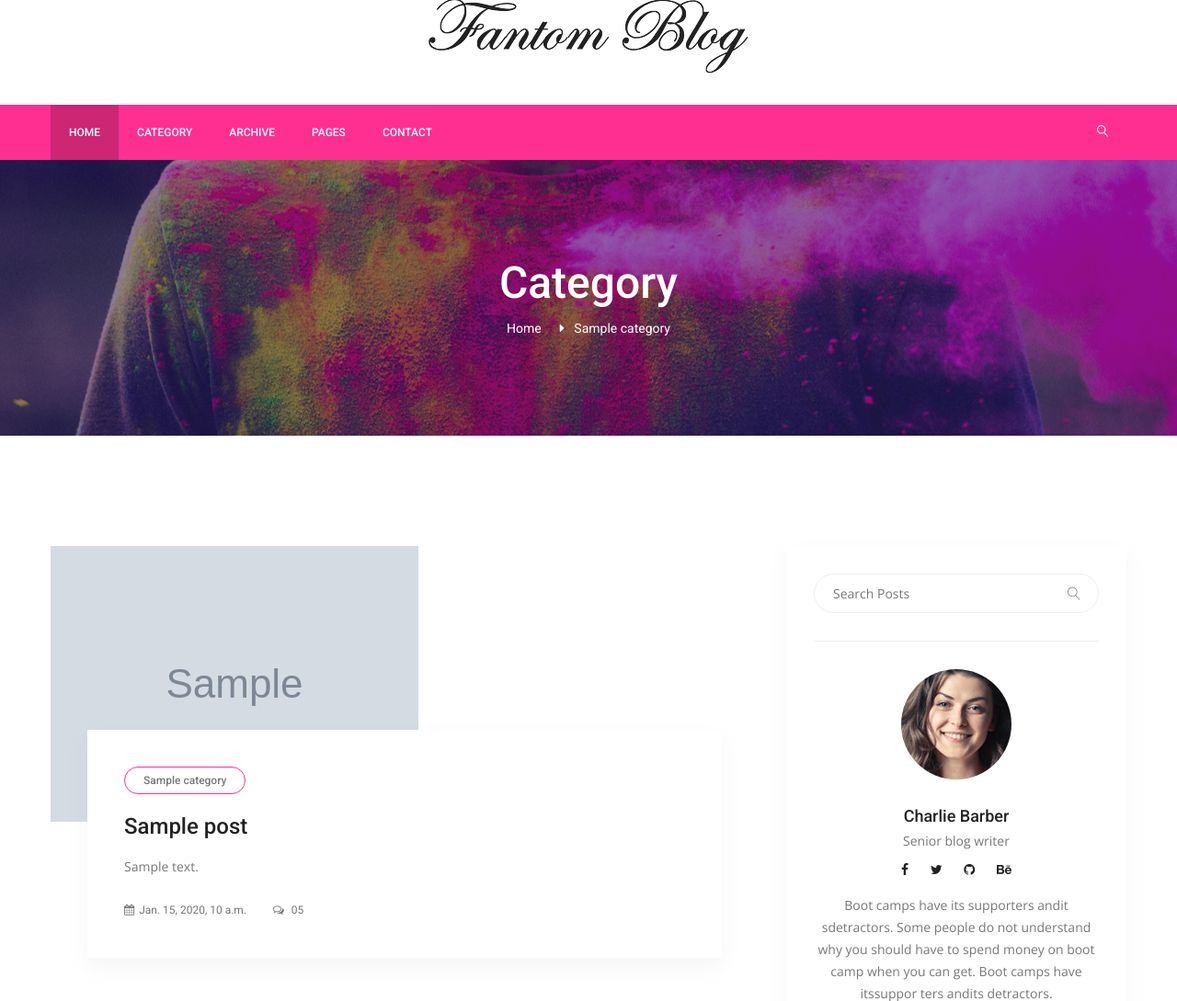
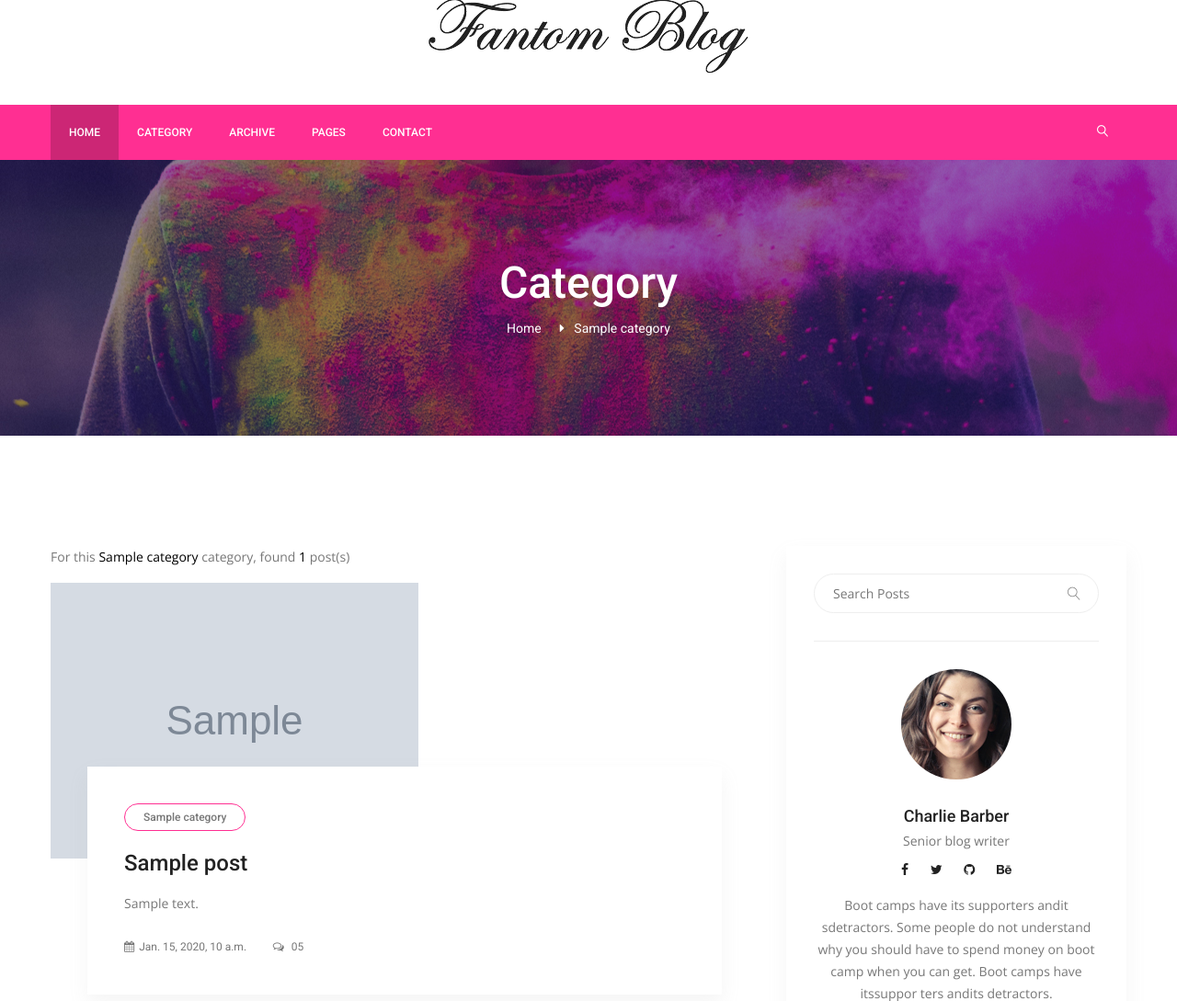
Before and after one commit to gurnitha/django-fantom-blog, a Django app: a page that uses templates/posts/posts_by_category.html in a window 1280 px wide. Shown: the part 36-1125 px from the top of the page at 92% size. Run offline with Django 3.2, Linux system fonts and the light colour scheme; tables that the repository leaves empty hold one stand-in row (values such as "Sample post"); grey boxes marked "Sample" are stand-in pictures; some libraries are stand-ins or nearby versions.

Commit message:
20.6 Category - Showing counted number of post(s) in a specific category

```diff
--- a/templates/posts/posts_by_category.html
+++ b/templates/posts/posts_by_category.html
@@ -26,6 +26,18 @@
     <div class="container">
         <div class="row">
             <div class="col-lg-8">
+
+                {% if category %}
+                <p>For this
+                    <span style="color:black; font-weight: 500;">{{category.title}}</span> category,
+                    found <span style="color:black; font-weight: 500;">{{category.post_count}}</span> post(s)
+                </p>
+                {% else %}
+                <p>No post found for this
+                    <span style="color:black; font-weight: 500;">{{category.title}}</span> category,
+                </p>
+                {% endif %}
+
                 <div class="blog_left_sidebar">
                 	{% for postbycategory in postsbycategory %}
                     <article class="blog_style1">
```
Also changed, not shown: README.md.
